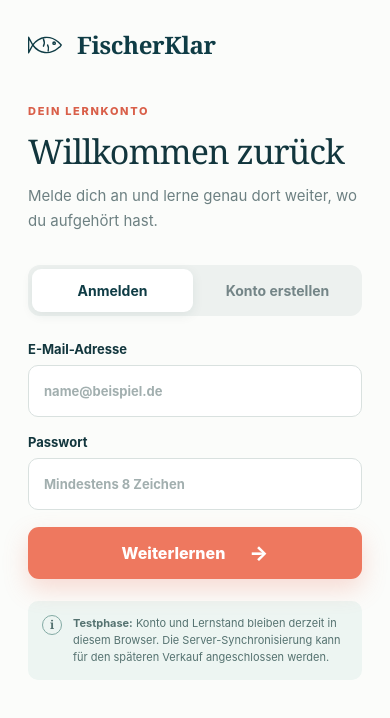
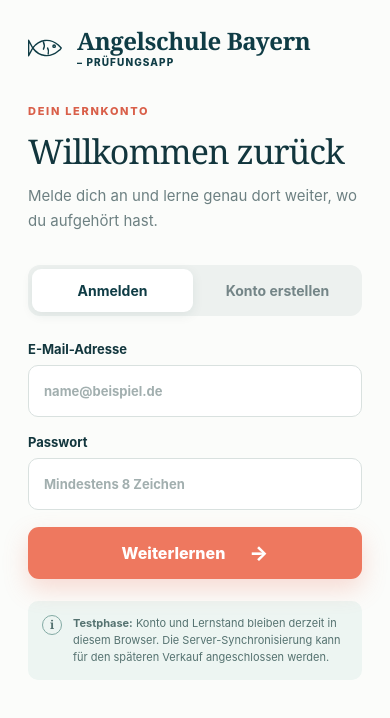
Before and after one commit to drmaier13/FischerApp, a Next.js app: page / in a window 390 px wide. Shown: the top 718 px of the page. Built offline with nearby package versions, Linux system fonts and the light colour scheme.

Commit message:
Rename app to Angelschule Bayern PrüfungsApp

```diff
--- a/app/globals.css
+++ b/app/globals.css
@@ -25,6 +25,8 @@ button:focus-visible, input:focus-visible { outline: 3px solid rgba(238, 120, 95
 
 .brand { display: flex; align-items: center; gap: 11px; font-family: Georgia, "Times New Roman", serif; font-size: 24px; font-weight: 800; letter-spacing: -0.4px; color: var(--navy); }
 .brand--light { color: white; }
+.brand-copy { display: flex; flex-direction: column; line-height: 1.05; }
+.brand-copy small { margin-top: 4px; font-family: Inter, ui-sans-serif, system-ui, sans-serif; font-size: 10px; font-weight: 800; letter-spacing: 1.1px; text-transform: uppercase; }
 .fish-mark { display: inline-flex; align-items: center; justify-content: center; width: 62px; height: 46px; }
 .fish-mark svg { width: 100%; height: 100%; fill: none; stroke: currentColor; stroke-width: 2.4; stroke-linecap: round; stroke-linejoin: round; }
 .fish-mark--small { width: 38px; height: 30px; }
@@ -73,7 +75,8 @@ button:focus-visible, input:focus-visible { outline: 3px solid rgba(238, 120, 95
 /* App navigation and dashboard */
 .app-shell { display: grid; grid-template-columns: 252px minmax(0, 1fr); min-height: 100vh; background: var(--cream); }
 .sidebar { position: sticky; top: 0; display: flex; flex-direction: column; height: 100vh; padding: 34px 25px 24px; border-right: 1px solid #dfe5e1; background: #fdfdfb; }
-.sidebar .brand { margin: 0 9px 48px; }
+.sidebar .brand { margin: 0 2px 48px; font-size: 18px; }
+.sidebar .brand-copy small { font-size: 8px; }
 .sidebar nav { display: flex; flex-direction: column; gap: 7px; }
 .nav-item { display: flex; align-items: center; gap: 14px; min-height: 48px; padding: 0 15px; border: 0; border-radius: 10px; cursor: pointer; background: transparent; color: #708184; font-size: 14px; font-weight: 700; text-align: left; }
 .nav-item span { width: 20px; font-size: 19px; text-align: center; }
@@ -222,7 +225,7 @@ button:focus-visible, input:focus-visible { outline: 3px solid rgba(238, 120, 95
   .login-shell { grid-template-columns: 1fr; }
   .login-visual { display: none; }
   .login-panel { min-height: 100vh; padding: 28px; }
-  .mobile-brand { display: flex; position: absolute; top: 28px; left: 28px; }
+  .mobile-brand { display: block; position: absolute; top: 28px; left: 28px; }
   .app-shell { grid-template-columns: 1fr; }
   .sidebar { display: none; }
   .dashboard { padding-bottom: 100px; }
--- a/app/layout.jsx
+++ b/app/layout.jsx
@@ -1,7 +1,7 @@
 import "./globals.css";
 
 export const metadata = {
-  title: "Fischerprüfung Bayern 2026",
+  title: "Angelschule Bayern - PrüfungsApp",
   description: "Mit allen offiziellen Prüfungsfragen für die Fischerprüfung in Bayern lernen.",
 };
 
--- a/app/page.jsx
+++ b/app/page.jsx
@@ -37,6 +37,15 @@ function FishMark({ small = false }) {
         <path d="M26 13c2 4 2 8 0 12M34 33c1-4 1-7-1-10" />
       </svg>
     </span>
+  );
+}
+
+function BrandLockup({ light = false, small = false }) {
+  return (
+    <div className={`brand ${light ? "brand--light" : ""}`}>
+      <FishMark small={small} />
+      <span className="brand-copy">Angelschule Bayern <small>– PrüfungsApp</small></span>
+    </div>
   );
 }
 
@@ -80,7 +89,7 @@ function LoginScreen({ onAuthenticated }) {
   return (
     <main className="login-shell">
       <section className="login-visual">
-        <div className="brand brand--light"><FishMark />FischerKlar</div>
+        <BrandLockup light />
         <div className="login-copy">
           <span className="eyebrow eyebrow--light">Fischerprüfung Bayern 2026</span>
           <h1>Mit System lernen.<br />Mit Sicherheit bestehen.</h1>
@@ -99,7 +108,7 @@ function LoginScreen({ onAuthenticated }) {
       </section>
 
       <section className="login-panel">
-        <div className="mobile-brand brand"><FishMark small />FischerKlar</div>
+        <div className="mobile-brand"><BrandLockup small /></div>
         <div className="login-card">
           <span className="eyebrow">Dein Lernkonto</span>
           <h2>{mode === "login" ? "Willkommen zurück" : "Jetzt Lernkonto anlegen"}</h2>
@@ -167,7 +176,7 @@ function Dashboard({ account, questions, learning, onStart, onLogout }) {
   return (
     <div className="app-shell">
       <aside className="sidebar">
-        <div className="brand"><FishMark small />FischerKlar</div>
+        <BrandLockup small />
         <nav>
           <button className="nav-item active"><span>⌂</span>Übersicht</button>
           <button className="nav-item" onClick={() => onStart({ type: "learn" })}><span>◉</span>Lernen</button>
```
Also changed, not shown: 1 other file (tests, documents, lock files or other folders).
